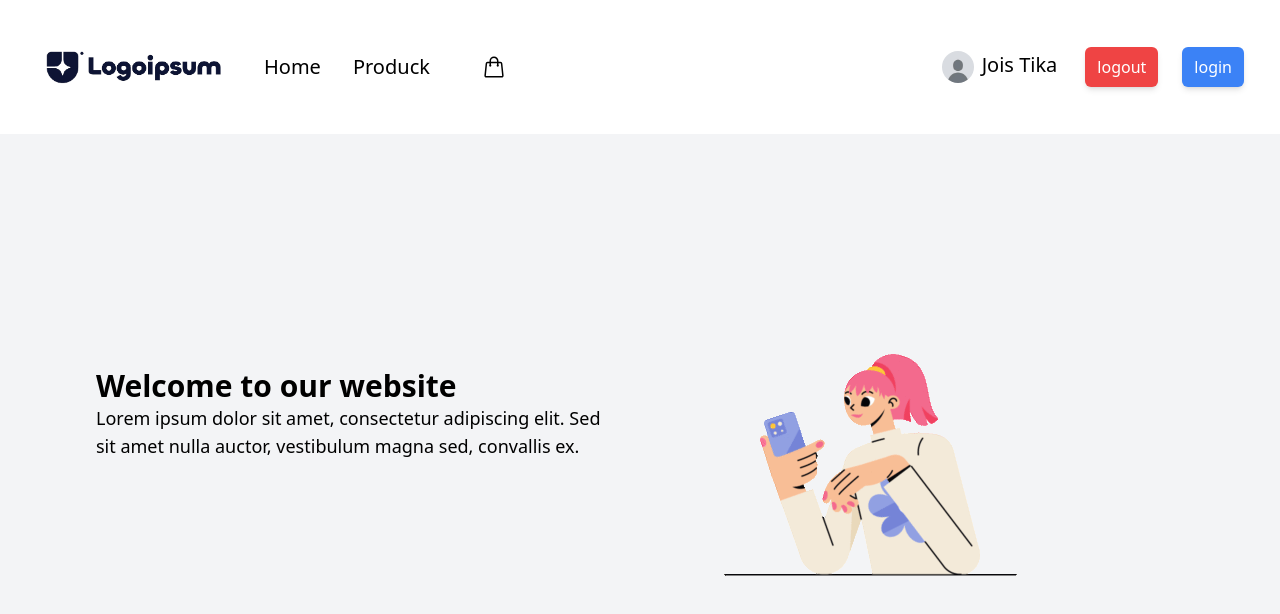
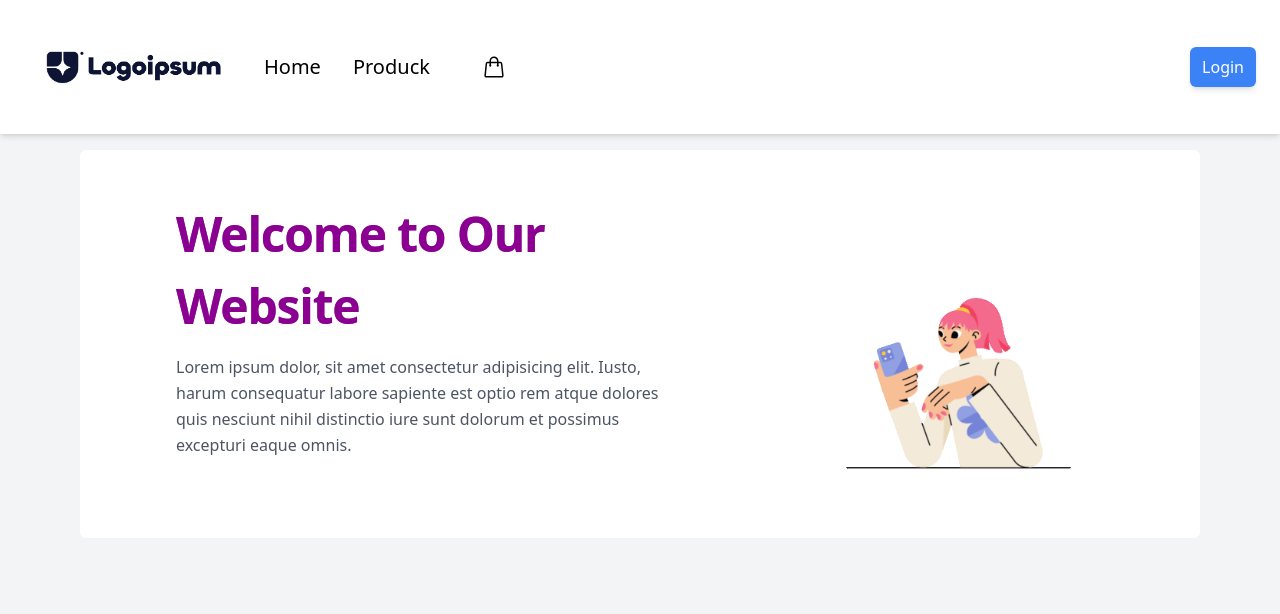
Before and after one commit to Jois01/e-commerce, a Vue app: page / in a window 1280 px wide. Shown: the top 614 px of the page. Built offline with nearby package versions, Linux system fonts and the light colour scheme.

Commit message:
nambahkan saat login maka nama user aka terlihat/ authentication user, perbaikan cart dan HomeView

```diff
--- a/src/components/login.vue
+++ b/src/components/login.vue
@@ -1,5 +1,5 @@
 <script setup>
-import { RouterLink, RouterView } from 'vue-router'
+import { user, isLoggedIn } from './state'
 </script>
 <template>
   <div
@@ -45,7 +45,7 @@ import { RouterLink, RouterView } from 'vue-router'
         </div>
         <div class="text-center mt-8">
           <p class="text-sm text-gray-500 dark:text-gray-400">Don't have an account?</p>
-          <RouterLink to="/Register">register</RouterLink>
+          <div to="/Register">register</div>
         </div>
       </form>
       <div class="card">
@@ -69,13 +69,20 @@ export default {
           method: 'POST',
           headers: { 'Content-Type': 'application/json' },
           body: JSON.stringify({
-            username: this.username,
-            password: this.password,
+            username: username.value,
+            password: password.value,
           }),
         })
         if (response.ok) {
           const data = await response.json()
           localStorage.setItem('token', data.token)
+          localStorage.setItem(
+            'user',
+            JSON.stringify({ username: data.username, image: data.image }),
+          )
+          user.value = { username: data.username, image: data.image }
+          isLoggedIn.value = true
+
           alert('Login successful!')
           this.$router.push('/')
         } else {
--- a/src/components/navbar.vue
+++ b/src/components/navbar.vue
@@ -1,8 +1,32 @@
 <script setup>
-import { RouterLink, RouterView } from 'vue-router'
+import { RouterLink } from 'vue-router'
+import { ref, onMounted } from 'vue'
+import { user, isLoggedIn } from './state'
+
+const isProfileMenuOpen = ref(false)
+
+// const user = ref(null)
+// const isLoggedIn = ref(false)
+
+onMounted(() => {
+  const storedUser = localStorage.getItem('user')
+  if (storedUser) {
+    user.value = JSON.parse(storedUser)
+    isLoggedIn.value = true
+  }
+})
+
+const logout = () => {
+  localStorage.removeItem('token')
+  localStorage.removeItem('user')
+  user.value = null
+  isLoggedIn.value = false
+  alert('Logged out successfully!')
+}
 </script>
+
 <template>
-  <nav class="bg-white w-full p-6">
+  <nav class="bg-white w-full p-6 shadow-md">
     <div class="flex items-center justify-between">
       <div class="flex items-center">
         <img class="w-48 m-4" src="./icons/logoipsum.png" alt="" />
@@ -10,30 +34,45 @@ import { RouterLink, RouterView } from 'vue-router'
         <RouterLink class="text-xl m-4 hidden md:block" to="/product">Produck</RouterLink>
         <div class="m-3 px-6 hidden md:block">
           <RouterLink to="/Cart">
-            <img src="./icons/cart.svg" class="size-6 " alt="" />
+            <img src="./icons/cart.svg" class="size-6" alt="" />
           </RouterLink>
         </div>
       </div>
-      <div class="hidden md:block">
-        <div class="ml-10 flex">
-          <div class="m-4 gap-2 flex">
-            <img class="w-8 rounded-full" src="./icons/image.jpg" alt="" />
-            <div class="text-xl">Jois Tika</div>
-          </div>
+      <div class="hidden md:block relative" v-if="isLoggedIn">
+        <button
+          type="button"
+          @click="isProfileMenuOpen = !isProfileMenuOpen"
+          class="relative flex max-w-xs items-center m-4"
+          id="user-menu-button"
+        >
+          <img
+            class="w-10 rounded-full"
+            :src="user?.image || './icons/default-avatar.png'"
+            alt=""
+          />
+          <div class="m-2">{{ user?.username }}</div>
+        </button>
+
+        <div
+          v-if="isProfileMenuOpen"
+          class="absolute right-0 z-10 mt-2 w-48 origin-top-right rounded-md bg-white py-1 shadow-lg ring-1 ring-black ring-opacity-5 focus:outline-none"
+        >
           <button
-            class="py-2 px-3 m-3 bg-red-500 rounded-md text-white shadow-md hover:bg-red-800"
+            @click="logout"
+            type="submit"
+            class="block px-4 py-2 text-sm text-gray-700 dark:text-gray-300"
           >
-            logout
+            Logout
           </button>
-          <RouterLink
-            to="login"
-            class="py-2 px-3 m-3 bg-blue-500 rounded-md text-white shadow-md hover:bg-blue-800"
-          >
-            login
-          </RouterLink>
-
         </div>
       </div>
+      <RouterLink
+        to="/Login"
+        class="py-2 px-3 bg-blue-500 rounded-md text-white shadow-md hover:bg-blue-800"
+        v-else
+      >
+        Login
+      </RouterLink>
 
       <div id="mobile-menu" class="md:hidden flex items-center px-10">
         <div
@@ -60,41 +99,63 @@ import { RouterLink, RouterView } from 'vue-router'
 
     <div id="menu-dropdown" class="hidden md:hidden">
       <div class="text-md ml-auto m-3">
-        <div class="m-3 hover:border hover:border-blue-500 p-2 rounded-md">
-          <RouterLink to="/">Home</RouterLink>
-        </div>
-        <div class="m-3 hover:border hover:border-blue-500 p-2 rounded-md">
-          <RouterLink to="/product">Produck</RouterLink>
-        </div>
+        <RouterLink to="/">
+          <div class="m-3 hover:border hover:border-blue-500 p-2 rounded-md">Home</div>
+        </RouterLink>
+        <RouterLink to="/product">
+          <div class="m-3 hover:border hover:border-blue-500 p-2 rounded-md">Produck</div>
+        </RouterLink>
         <RouterLink to="/Cart" class="flex m-3 hover:border hover:border-blue-500 p-2 rounded-md">
           <img src="./icons/cart.svg" class="size-6" alt="" />
-          <div class="text-gray-700">cart</div>
+          <div class="text-gray-700">Cart</div>
         </RouterLink>
-        <div class="m-3 hover:border hover:border-blue-500 p-2 rounded-md">
-          <div class="profole gap-2 flex">
-            <img class="w-8 rounded-full" src="./icons/image.jpg" alt="" />
-            <div class="mt-1">Jois Tika</div>
+        <div class="m-3 hover:border hover:border-blue-500 p-2 rounded-md" v-if="isLoggedIn">
+          <div class="profile gap-2 flex justify-between">
+            <div class="profile flex">
+              <img
+                class="w-10 rounded-full"
+                :src="user?.image || './icons/default-avatar.png'"
+                alt=""
+              />
+              <div class="m-2">{{ user?.username }}</div>
+            </div>
+            <button
+              @click="logout"
+              class="py-2 px-3 bg-red-500 rounded-md text-white shadow-md hover:bg-red-800"
+            >
+              Logout
+            </button>
           </div>
         </div>
-        <div class="m-5 flex">
+        <div class="m-5 flex" v-else>
           <RouterLink
-            to="login"
+            to="/Login"
             class="py-2 px-3 bg-blue-500 rounded-md text-white shadow-md hover:bg-blue-800"
           >
-            login
+            Login
           </RouterLink>
         </div>
       </div>
     </div>
   </nav>
 </template>
+
 <script>
 export default {
+  name: 'Navbar',
+  data() {
+    return {
+      Open: false,
+    }
+  },
   methods: {
     toggleMenu() {
       const menuDropdown = document.getElementById('menu-dropdown')
       menuDropdown.classList.toggle('hidden')
     },
+    // isLoggedIn() {
+    //   return localStorage.getItem('token') !== null
+    // },
   },
 }
 </script>
--- a/src/components/product.vue
+++ b/src/components/product.vue
@@ -4,14 +4,16 @@
       <h2 class="text-2xl ml-4">All Products</h2>
 
       <form class="md:w-96 m-4" @submit.prevent="searchProducts">
-        <div class="relative">
-          <div class="absolute inset-y-0 start-0 flex items-center ps-3 pointer-events-none">
+        <div class="flex">
+          <div
+            class="inset-y-0 start-0 flex items-center ps-3 item-center p-2 rounded-l-lg border border-black bg-gray-300 pointer-events-none"
+          >
             <img src="../assets/searct.svg" class="size-6 item-center" />
           </div>
           <input
             type="search"
             id="default-search"
-            class="block w-full p-4 ps-10 text-sm text-gray-900 border border-gray-300 rounded-lg bg-gray-50 focus:ring-blue-500 focus:border-blue-500"
+            class="block w-full p-4 ps-10 text-sm text-gray-900 border border-black rounded-r-lg bg-gray-50 hover:border-blue-500"
             v-model="search"
             placeholder="Search..."
           />
--- /dev/null
+++ b/src/components/state.js
@@ -0,0 +1,4 @@
+import { ref } from 'vue';
+
+export const user = ref(null); // State untuk menyimpan user data
+export const isLoggedIn = ref(false); // State untuk status login
--- a/src/views/HomeView.vue
+++ b/src/views/HomeView.vue
@@ -1,16 +1,66 @@
 <template>
-          <div class="container mx-auto flex m-10  md:px-24 md:py-10 md:flex-row flex-col  items-center">
-            <div class="grid grid-cols-1 md:grid-cols-2 items-center  gap-10">
-              <div class=" items-center justify-center">
-                <h1 class="text-3xl font-bold text-left ">Welcome to our website</h1>
-                <p class="text-lg text-left justify-center">
-                  Lorem ipsum dolor sit amet, consectetur adipiscing elit. Sed sit amet nulla auctor,
-                  vestibulum magna sed, convallis ex.
-                </p>
-              </div>
-              <div class="col-sel-2">
-                <img src="../components/icons/juicy.gif" alt="image" />
-              </div>
-            </div>
-          </div>
+  <section class="text-gray-600 body-font bg-white m-4 rounded-md md:mx-20">
+    <div class="container mx-auto flex md:px-24 md:py-10 md:flex-row flex-col items-center">
+      <div
+        class="lg:flex-grow mt-5 md:mt-0 md:w-1.5/2 lg:pr-24 md:pr-16 flex flex-col md:items-start md:text-left mb-16 md:mb-0 items-center text-center"
+      >
+        <h1
+          class="text-2xl font-extrabold leading-9 tracking-tight mb-3 text-gradient sm:text-4xl sm:leading-10 md:text-5xl md:leading-normal animate-gradient"
+        >
+          Welcome to Our Website
+        </h1>
+        <p class="mb-8 md:pl-0 pl-2 pr-2 leading-relaxed">
+          Lorem ipsum dolor, sit amet consectetur adipisicing elit. Iusto, harum consequatur labore
+          sapiente est optio rem atque dolores quis nesciunt nihil distinctio iure sunt dolorum et
+          possimus excepturi eaque omnis.
+        </p>
+      </div>
+      <div class="lg:max-w-lg lg:w-full mb-5 md:mb-0 md:w-1/2 w-3/6">
+        <img
+          class="object-cover object-center rounded"
+          alt="hero"
+          src="../components/icons/juicy.gif"
+        />
+      </div>
+    </div>
+  </section>
 </template>
+<style>
+@keyframes gradient-change {
+  0% {
+    color: #3498db;
+    /* Blue */
+  }
+
+  25% {
+    color: #9b59b6;
+    /* Purple */
+  }
+
+  50% {
+    color: #8b0090;
+    /* Red */
+  }
+
+  75% {
+    color: #2ecc71;
+    /* Green */
+  }
+
+  100% {
+    color: #f39c12;
+    /* Yellow */
+  }
+}
+
+.text-gradient {
+  background-clip: text;
+  -webkit-background-clip: text;
+  color: transparent;
+  background-image: linear-gradient(45deg, #3498db, #9b59b6, #8b0090, #2ecc71, #f39c12);
+  animation: gradient-change 10s infinite;
+  background-size: 400% 400%;
+  animation-timing-function: ease-in-out;
+  animation-direction: alternate;
+}
+</style>
```
Also changed, not shown: src/components/cart.vue (+14 -13 lines).
